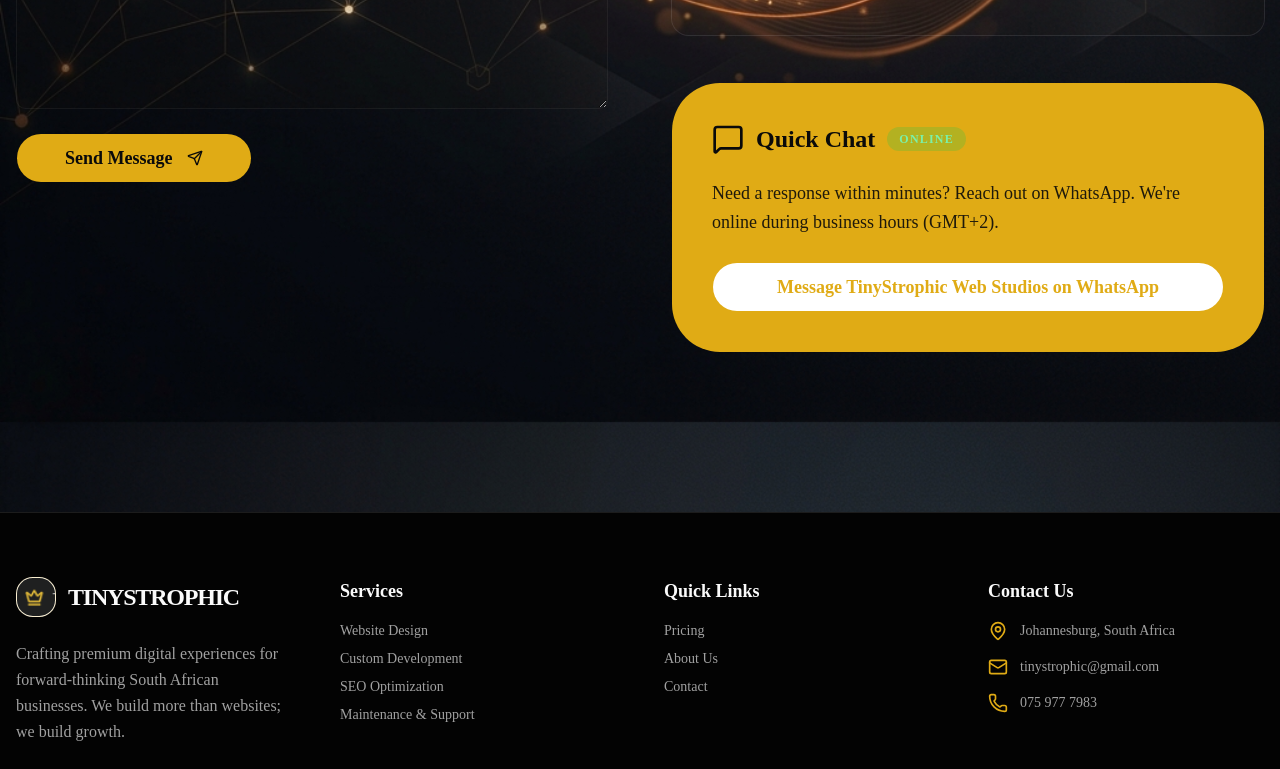
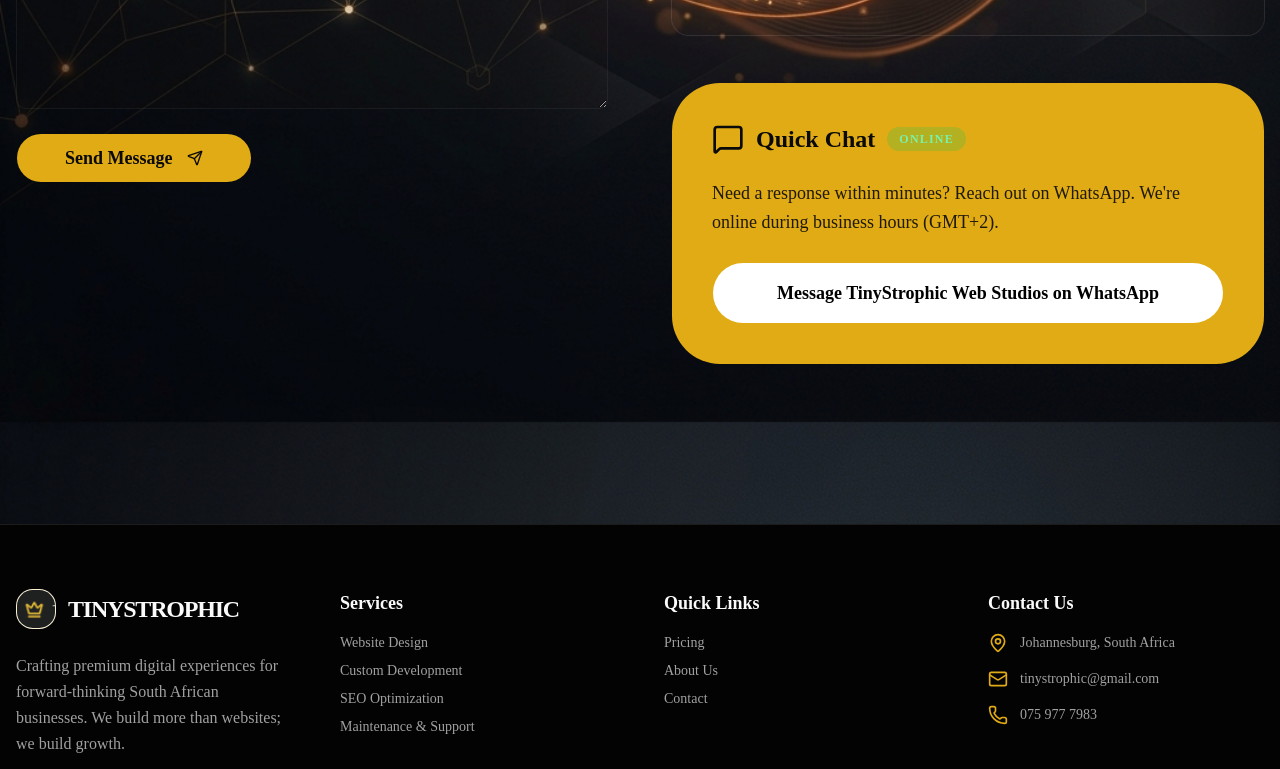
Before and after one commit to NtabisoNkomo/TinyStrophic-Web-Studio, a Next.js app: page /contact in a window 1280 px wide. Shown: the part 858-1627 px from the top of the page. Built offline with nearby package versions, Linux system fonts and the light colour scheme; no server answers; the database is empty.

Commit message:
feat: implement contact page with lead submission form and initialize layout components

```diff
--- a/src/app/contact/page.tsx
+++ b/src/app/contact/page.tsx
@@ -170,7 +170,7 @@
           <p className="opacity-90 leading-relaxed text-lg">
             Need a response within minutes? Reach out on WhatsApp. We&apos;re online during business hours (GMT+2).
           </p>
-          <Button className="w-full bg-white text-primary hover:bg-white/90 rounded-full py-6 font-bold text-lg" render={<a href="https://wa.me/27759777983" target="_blank" rel="noopener noreferrer" />}>
+          <Button className="w-full h-auto whitespace-normal bg-white text-black hover:bg-white/90 rounded-full py-4 px-6 font-bold text-base sm:text-lg" render={<a href="https://wa.me/27759777983" target="_blank" rel="noopener noreferrer" />}>
             Message TinyStrophic Web Studios on WhatsApp
           </Button>
         </div>
--- a/src/app/layout.tsx
+++ b/src/app/layout.tsx
@@ -39,7 +39,8 @@
         <ThemeProvider
           attribute="class"
           defaultTheme="dark"
-          enableSystem
+          forcedTheme="dark"
+          enableSystem={false}
           disableTransitionOnChange
         >
           <VisitorLogger />
--- a/src/components/layout/Navbar.tsx
+++ b/src/components/layout/Navbar.tsx
@@ -7,7 +7,6 @@
 import { Menu, Crown, Sun } from "lucide-react"
 import { cn } from "@/lib/utils"
 import { Button } from "@/components/ui/button"
-import { ModeToggle } from "@/components/mode-toggle"
 import {
   Sheet,
   SheetContent,
@@ -59,7 +58,6 @@
               {item.name}
             </Link>
           ))}
-          <ModeToggle />
           <Button className="bg-primary text-primary-foreground hover:bg-primary/90 rounded-full px-6" render={<Link href="/contact" />}>
             Get Started
           </Button>
@@ -67,7 +65,6 @@
 
         {/* Mobile Navigation */}
         <div className="flex items-center space-x-4 md:hidden">
-          <ModeToggle />
           <Sheet open={isOpen} onOpenChange={setIsOpen}>
             <SheetTrigger
               render={
```
